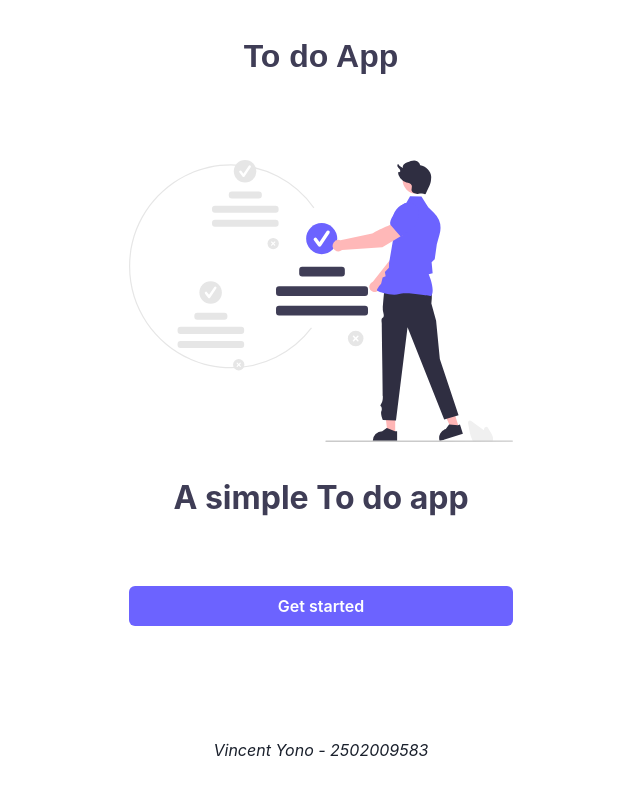
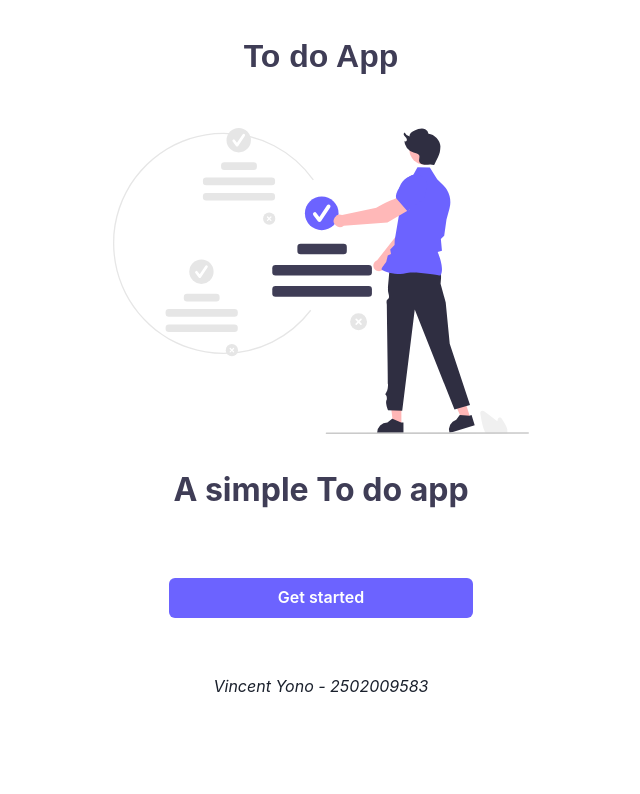
Before and after one commit to vincentyono/To-do-app, a React (Vite) app: page / in a window 1280 px wide. Shown: the top 794 px of the page, without its empty margins (319-959 px from the left). Built offline with nearby package versions, Linux system fonts and the light colour scheme; a small style sheet from the web is missing.

Commit message:
Edit Home page styling

```diff
--- a/src/pages/Home.tsx
+++ b/src/pages/Home.tsx
@@ -1,43 +1,9 @@
 import Header from '../components/Header';
 import Footer from '../components/Footer';
 import GetStarted from '/get-started.svg';
-import { Button } from '@chakra-ui/react';
+import { Button, Container, Stack } from '@chakra-ui/react';
 import styled from 'styled-components';
 import { Link } from 'react-router-dom';
-
-const Main = styled.main`
-  display: flex;
-  flex-direction: column;
-  max-width: 20%;
-  margin-block: 5rem;
-  margin-inline: auto;
-
-  @media (max-width: 1320px) {
-    max-width: 30%;
-  }
-
-  @media (max-width: 720px) {
-    max-width: 50%;
-  }
-
-  @media (max-width: 600px) {
-    max-width: 60%;
-  }
-
-  @media (max-width: 520px) {
-    max-width: 65%;
-  }
-
-  @media (max-width: 420px) {
-    max-width: 80%;
-  }
-
-  @media (max-width: 360px) {
-    max-width: 85%;
-  }
-`;
-
-const Image = styled.img``;
 
 const H2 = styled.h2`
   text-align: center;
@@ -52,12 +18,13 @@ export default function Home() {
   return (
     <>
       <Header>To do App</Header>
-      <Main>
-        <Image src={GetStarted} alt='cat' />
+      <Container as='main' maxW='md' marginBlock='3rem 1.5rem'>
+        <img src={GetStarted} alt='cat' />
         <H2>A simple To do app</H2>
+        <Stack paddingInline='3.5rem'>
           <Button
             as={Link}
-          to={'/login'}
+            to={'/signin'}
             bg='#6C63FF'
             color='white'
             marginBlock='2rem'
@@ -65,7 +32,8 @@ export default function Home() {
           >
             Get started
           </Button>
-      </Main>
+        </Stack>
+      </Container>
       <Footer />
     </>
   );
```
Lines whose indentation alone changed are shown as unchanged.
